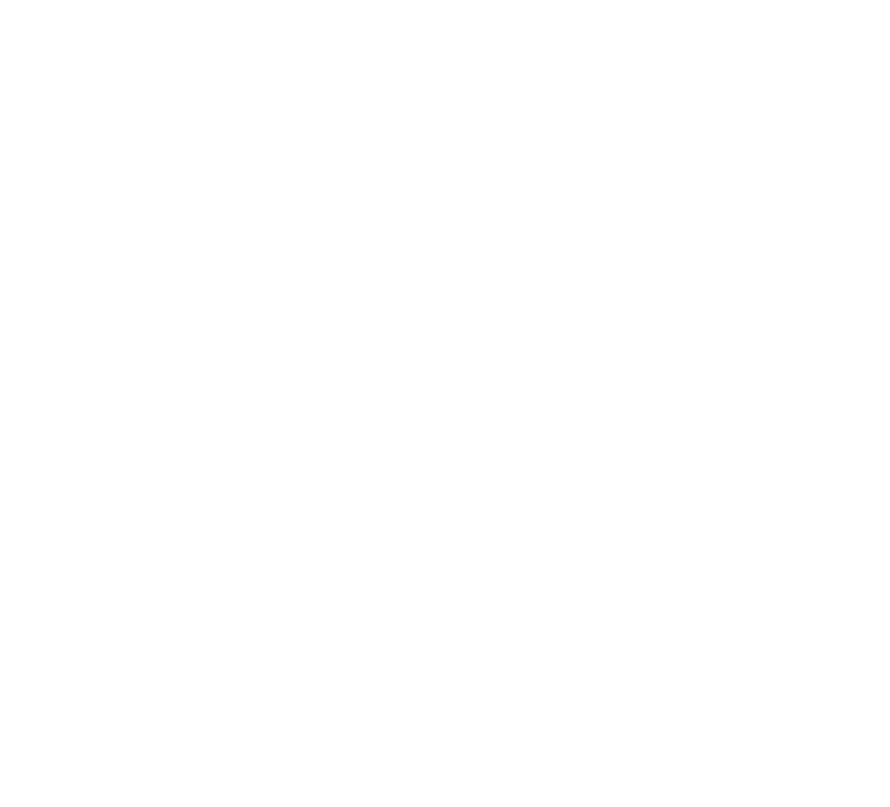
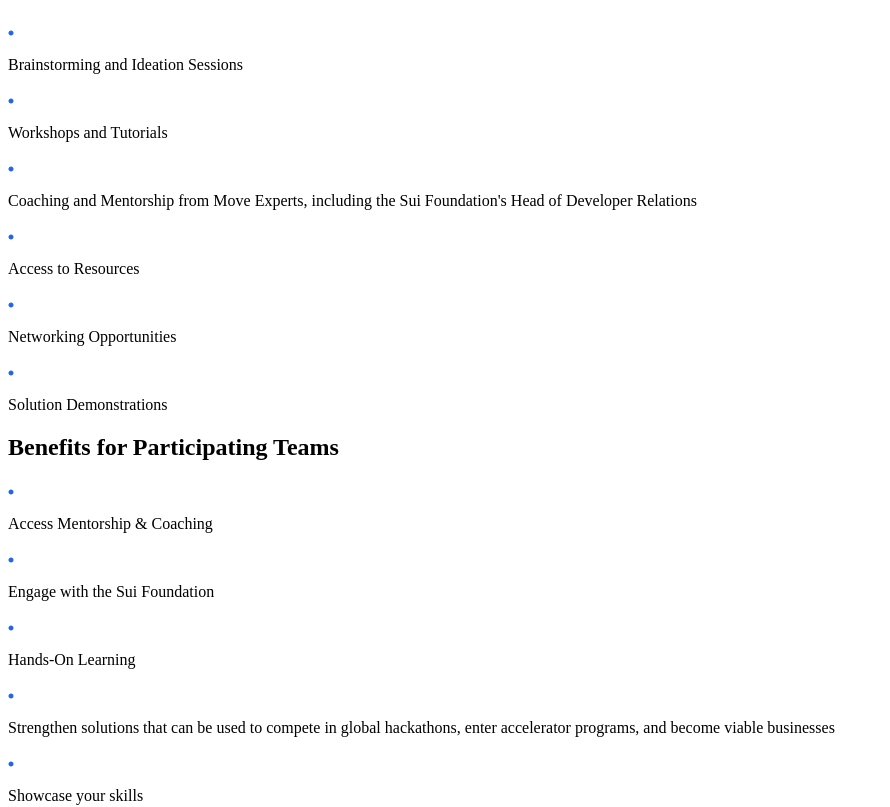
Before and after one commit to moscarce/frontend-sui-task, a Next.js app: page /home in a window 1280 px wide. Shown: the part 1660-2467 px from the top of the page, without its empty margins (0-890 px from the left). Before the commit the page ends 1623 px from the top, so only its background shows below. Built offline with nearby package versions, Linux system fonts and the light colour scheme.

Commit message:
Refactor component structure and add new feature

```diff
--- /dev/null
+++ b/src/components/feature-and-benefit/feature-and-benefit.tsx
@@ -0,0 +1,37 @@
+import React from 'react'
+import HeaderAndList from '../reusables/header-and-list'
+
+const FeatureAndBenefit = () => {
+    return (
+        <div className='grid grid-cols-2 mb-16'>
+            <div className=" py-16 pl-44 bg-[#DBE9FE]">
+                <HeaderAndList
+                    title={'Features of the Hacker House'}
+                    listItems={[
+                        'Brainstorming and Ideation Sessions',
+                        'Workshops and Tutorials',
+                        "Coaching and Mentorship from Move Experts, including the Sui Foundation's Head of Developer Relations",
+                        'Access to Resources',
+                        'Networking Opportunities',
+                        'Solution Demonstrations',
+                    ]} />
+            </div>
+            <div className=" py-16 pr-44 bg-[#FBFCFF]  pl-16">
+                <HeaderAndList
+                    title={'Benefits for Participating Teams'}
+                    listItems={[
+                        'Access Mentorship & Coaching',
+                        'Engage with the Sui Foundation',
+                        "Hands-On Learning",
+                        'Strengthen solutions that can be used to compete in global hackathons, enter accelerator programs, and become viable businesses',
+                        'Showcase your skills',
+                        'Connect with other developers & potential mentors and partners',
+                        'All participants who successfully complete the Hacker House are eligible for a reward worth the equivalent of $100',
+                        'Participants would build robust solutions using Sui and prepare for the Sui Overflow 2025 Hackathon, a virtual global competition with over $500,00 in combined prizes.',
+                    ]} />
+            </div>
+        </div>
+    )
+}
+
+export default FeatureAndBenefit
--- /dev/null
+++ b/src/components/reusables/header-and-list.tsx
@@ -0,0 +1,30 @@
+import React from 'react'
+import Header from './header'
+import { MdCircle } from 'react-icons/md';
+
+interface Props {
+    title: string;
+    listItems: string[];
+    className?: string; // Optional prop for additional styling classes for the header and list items.
+    icon?: React.ReactNode;
+}
+
+const HeaderAndList = ({ title, listItems, className, icon }: Props) => {
+    return (
+        <div className={className}>
+            <Header text={title} />
+            <div>
+                {listItems.map((item, index) => (
+                    <div key={index} className='mt-4 flex gap-2 items-center pl-1'>
+                        <div>
+                            {icon ? icon : < MdCircle size={6} color='#2463EB' />}
+                        </div>
+                        <p>{item}</p>
+                    </div>
+                ))}
+            </div>
+        </div>
+    )
+}
+
+export default HeaderAndList
--- a/src/pages/home.tsx
+++ b/src/pages/home.tsx
@@ -1,5 +1,7 @@
 import AboutSection from '@/components/about-section/about-section'
+import FeatureAndBenefit from '@/components/feature-and-benefit/feature-and-benefit'
 import HeroSection from '@/components/hero-section/hero-section'
+import HeaderAndList from '@/components/reusables/header-and-list'
 import React from 'react'
 
 const HomePage = () => {
@@ -7,6 +9,7 @@
         <div>
             <HeroSection />
             <AboutSection />
+            <FeatureAndBenefit />
         </div>
     )
 }
```
